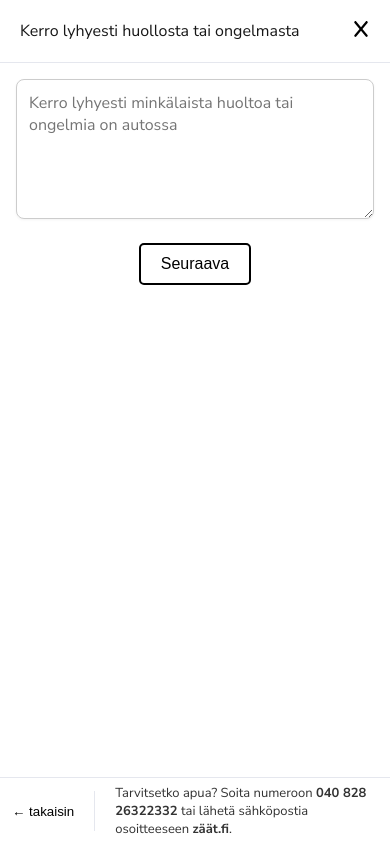
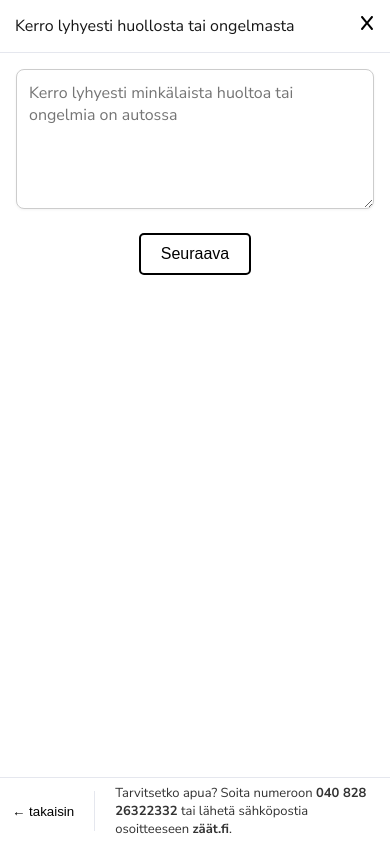
Before and after one commit to Agrinsadon/7auto, a Next.js app in the folder frontend/: page / in a window 390 px wide. Both pictures are taken after a click on the button "Varaa huolto". Shown: the top 844 px of the page. Built offline with nearby package versions, Linux system fonts and the light colour scheme.

Commit message:
fixed CSS issues in booking frame and remove butto

```diff
--- a/frontend/src/app/component/buttons/removebutton.css
+++ b/frontend/src/app/component/buttons/removebutton.css
@@ -1,10 +1,18 @@
 .remove-button {
     position: fixed;
-    top: 20px;
-    right: 20px;
+    top: 0;
+    right: 0;
     border: none;
     font-size: 18px;
-    background-color: #fff;
+    padding: 20px;
+    background-color: transparent;
     color: #000;
     cursor: pointer;
 }
+
+@media (max-width: 760px) {
+    .remove-button {
+        padding: 15px;
+        font-size: 16px;
+    }
+}
--- a/frontend/src/app/component/reservation-side/bookframes/bookingframe.css
+++ b/frontend/src/app/component/reservation-side/bookframes/bookingframe.css
@@ -106,7 +106,7 @@
     .booking-frame-header {
       align-items: center;
       display: flex;
-      padding: 20;
+      padding: 15px;
       border-bottom: 1px solid #e5e7ee;
     }
 
```
